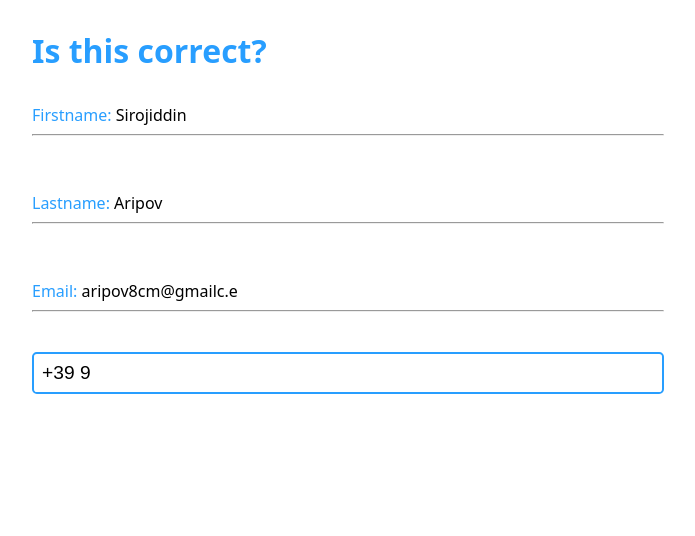
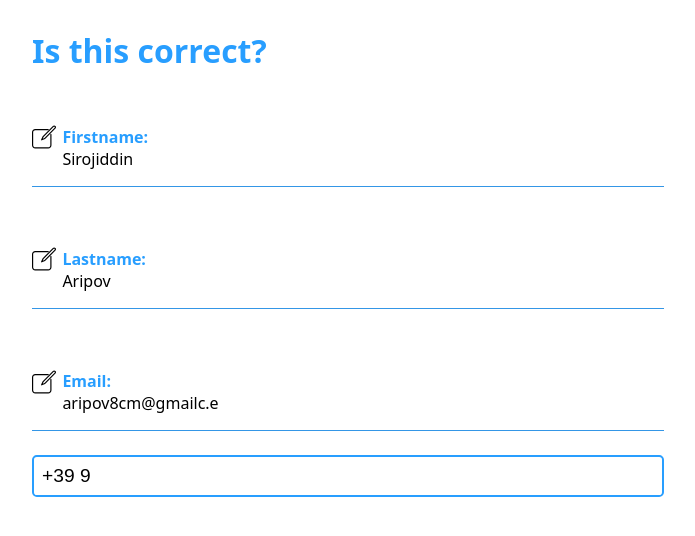
Before and after one commit to samaripov/Project-CV-Application, a React (Vite) app: page / in a window 1280 px wide. Both pictures are taken after a click on the button "Review Information". Shown: the top 536 px of the page, without its empty margins (292-987 px from the left). Built offline with nearby package versions, Linux system fonts and the light colour scheme.

Commit message:
Updated the styling of the final screen to have the edit svg and changed the layout to be more consistent.

```diff
--- a/src/App.css
+++ b/src/App.css
@@ -5,7 +5,10 @@ span {
   margin-block-end: 0;
   color: rgb(40, 158, 255);
 }
-
+span {
+  padding-inline-end: 1vw;
+  font-weight: bolder;
+}
 input,
 textarea,
 select {
@@ -35,6 +38,23 @@ button {
 button:hover {
   background: rgb(52, 150, 230);
 }
+
+p {
+  display: flex;
+  align-items: center;
+}
+
+p img {
+  max-height: 3vh;
+  padding-inline-end: 0.5vw;
+}
+
+hr {
+  border: none;
+  background: rgb(52, 150, 230);
+  height: 1px;
+}
+
 #root {
   display: flex;
   flex-direction: column;
--- a/src/components/finalview_or_edit/FinalViewOrEdit.jsx
+++ b/src/components/finalview_or_edit/FinalViewOrEdit.jsx
@@ -2,10 +2,10 @@ import { useState } from "react";
 import capitalize from "../../helpers/capitalize";
 import Input from "../input/Input";
 import lowerCaseFirstChar from "../../helpers/lowerCaseFirstChar";
-
+import editSVG from "../../../public/edit_button.svg";
 export default function FinalViewOrEdit({
   property,
-  type="text",
+  type = "text",
   applicantInfo,
   setApplicantInfo,
 }) {
@@ -29,11 +29,16 @@ export default function FinalViewOrEdit({
           <button>Update</button>
         </form>
       ) : (
-        <p onClick={() => setEditFieldName(property.toLowerCase())}>
-          <span>{capitalize(property)}: </span>
-          {applicantInfo[lowerCaseFirstChar(property)]}
+        <div>
+          <p onClick={() => setEditFieldName(property.toLowerCase())}>
+            <img src={editSVG} alt="" />
+            <div>
+              <h4>{capitalize(property)}: </h4>
+              {applicantInfo[lowerCaseFirstChar(property)]}
+            </div>
+          </p>
           <hr />
-        </p>
+        </div>
       )}
     </>
   );
```
Also changed, not shown: public/edit_button.svg (added).
